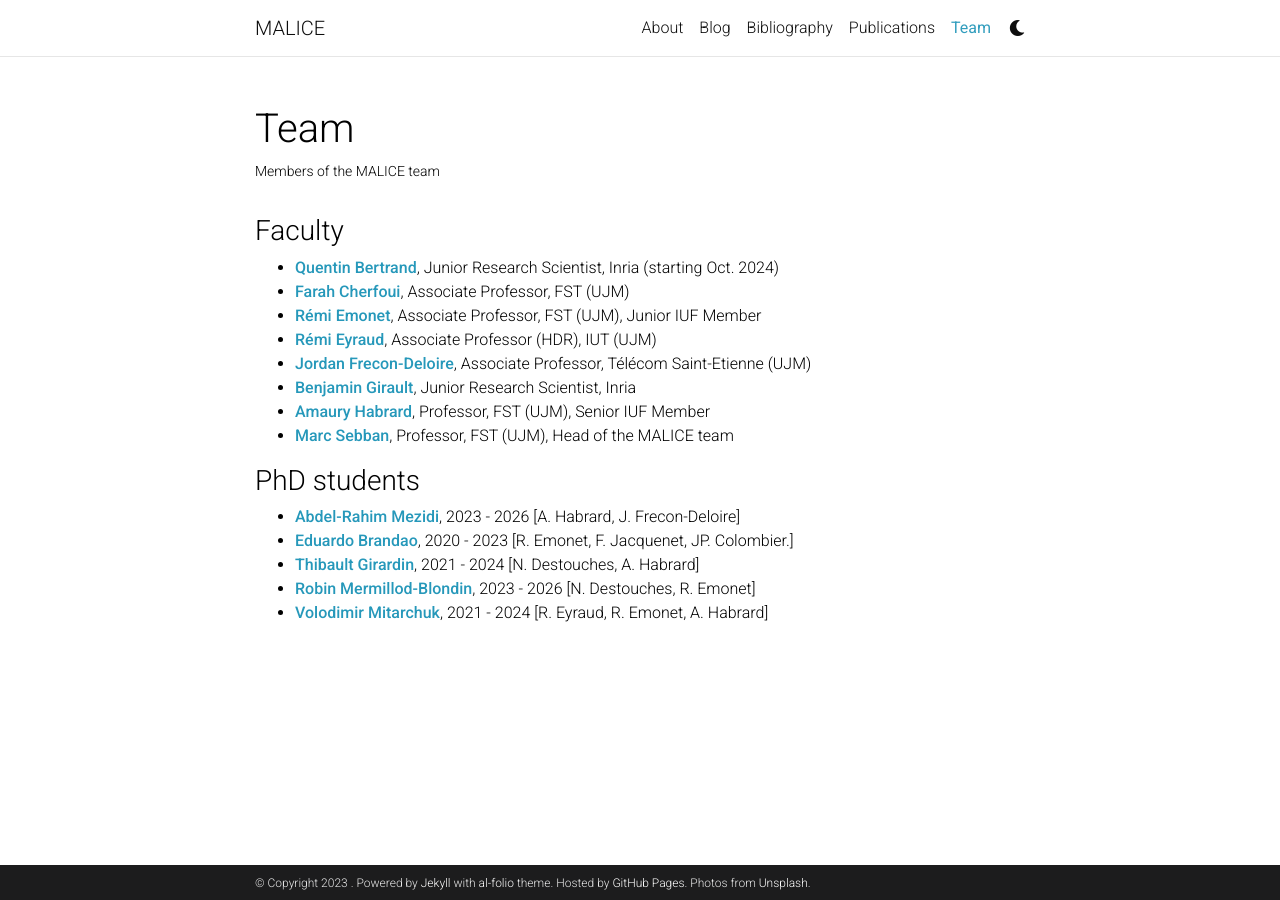
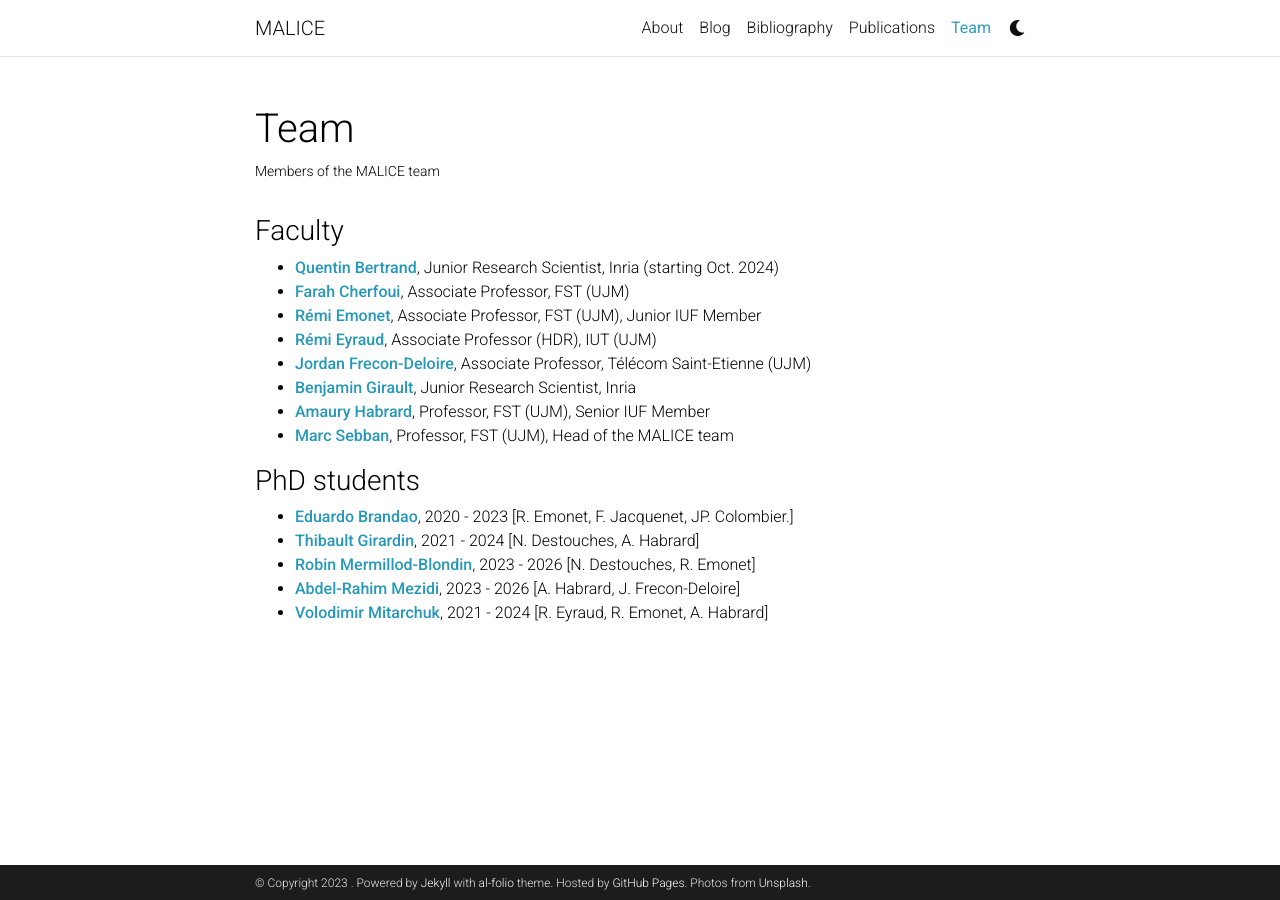
Before and after one commit to labhc-malice/labhc-malice.github.io, a Jekyll site: the page built from _pages/team.md, in a window 1280 px wide. Built offline with Jekyll 4.4.1, drawn with Linux system fonts in a browser that asks for light colours; comment, search, counter and statistics services are not loaded; a style sheet for code colours, icons or effects is not loaded.

Commit message:
Update team.md

```diff
--- a/_pages/team.md
+++ b/_pages/team.md
@@ -24,7 +24,7 @@ nav_order: 5
 <h3>PhD students</h3>
 
 <ul>
-  {% assign phd_students = site.data.phdstudents %}
+  {% assign phd_students = site.data.phdstudents | sort: 'lastname' %}
   {% for student in phd_students %}
     <li>
       <strong><a href="{{ member.url }}" target="_blank">{{ student.firstname }} {{ student.lastname }}</a></strong>,
```
